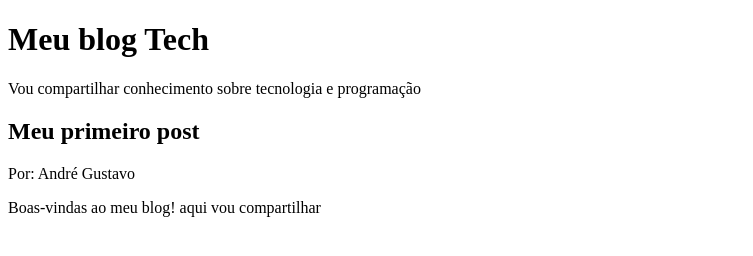
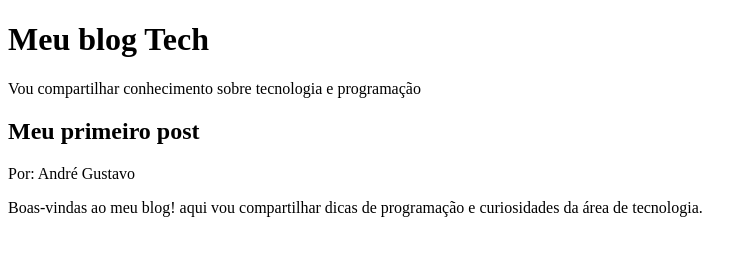
Before and after one commit to andrelimasouza-pixel/1-C, a plain HTML site: page index.html in a window 1280 px wide. Shown: the whole page, without its empty margins (0-753 px from the left). Drawn offline with Linux system fonts and the light colour scheme.

Commit message:
carregar comando

```diff
--- a/index.html
+++ b/index.html
@@ -6,11 +6,11 @@
         <title>Blog</title>
     </head>
     <body>
-        <header>
             <h1>Meu blog Tech</h1>
             <p>Vou compartilhar conhecimento sobre tecnologia e programação</p>
-    </header>
-    <main>
+
         <h2>Meu primeiro post</h2>
         <p>Por: André Gustavo</p>
-        <p>Boas-vindas ao meu blog! aqui vou compartilhar
+        <p>Boas-vindas ao meu blog! aqui vou compartilhar dicas de programação e curiosidades da área de tecnologia.</p>
+    </body>
+ </html>
```
